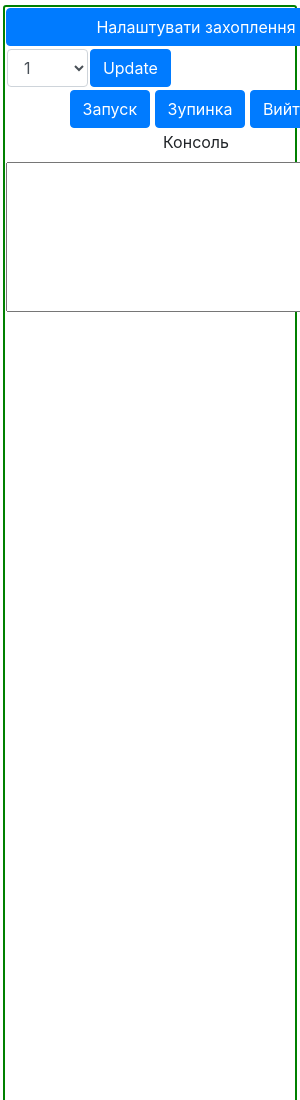
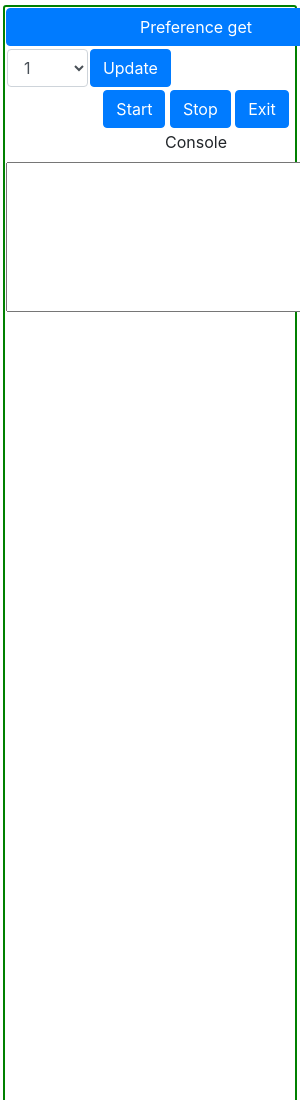
Before and after one commit to verhovny1/poker-assistant, an Electron app: page index.html in a window 300 px wide. Shown: the top 1100 px of the page. Drawn offline with nearby package versions, Linux system fonts and the light colour scheme.

Commit message:
chenge batton names

```diff
--- a/index.html
+++ b/index.html
@@ -16,7 +16,7 @@
       <table style="text-align: center;">
           <tr>
             <td>
-                <button id="settingsAppBtn" class="btn btn-primary" style="width: 100%" >Налаштувати захоплення</button>
+                <button id="settingsAppBtn" class="btn btn-primary" style="width: 100%" >Preference get</button>
             </td>
           </tr>
           <tr>
@@ -36,15 +36,15 @@
             <td>
                 <div>
                   <!--  <canvas id="canv1"  style="border: 1px solid black;" ></canvas> -->
-                    <button id="startAppWorkBtn" class="btn btn-primary" >Запуск</button>
-                    <button id="stopAppWorkBtn" class="btn btn-primary" >Зупинка</button>
-                    <button id="exitAppBtn" class="btn btn-primary" >Вийти</button>
+                    <button id="startAppWorkBtn" class="btn btn-primary" >Start</button>
+                    <button id="stopAppWorkBtn" class="btn btn-primary" >Stop</button>
+                    <button id="exitAppBtn" class="btn btn-primary" >Exit</button>
                 </div>
             </td>
 
             <tr>
               <td>
-                    <label>Консоль</label><br>
+                    <label>Console</label><br>
                     <textarea rows="6" cols="35" id="outDataTextera" ></textarea>
                 </div>
               </td>
```
